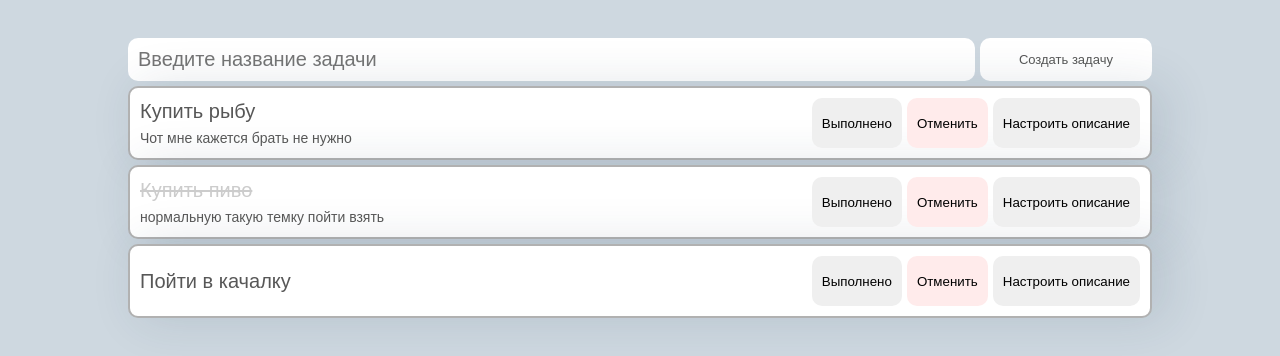
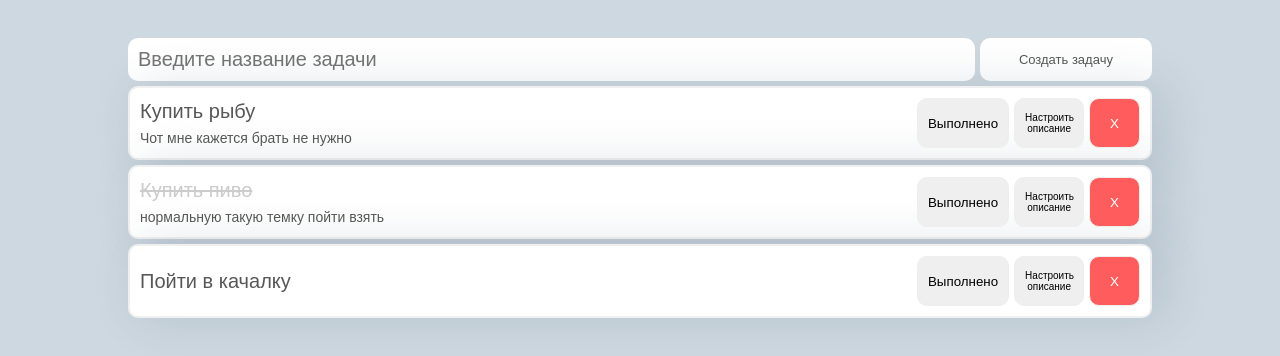
Before and after one commit to Wiglescl/task_list, a plain HTML site: page index.html in a window 1280 px wide. Shown: the part 112-468 px from the top of the page. Drawn offline with Linux system fonts and the light colour scheme.

Commit message:
Button styles changed

```diff
--- a/css/styles.css
+++ b/css/styles.css
@@ -117,7 +117,7 @@ html {
 .task__item-text {
     overflow-wrap: break-word;
     white-space: normal;
-    color: red;
+    color: rgb(145, 91, 91);
 }
 
 .task__manage {
@@ -133,7 +133,7 @@ html {
     margin-bottom: 5px;
     width: 80vw;
     box-shadow: 12px 0px 47px 3px rgba(34, 60, 80, 0.12);
-    border: 2px solid rgb(177, 177, 177);
+    border: 2px solid rgb(240, 240, 240);
 }
 
 
@@ -142,12 +142,15 @@ html {
     height: 50px;
     border-radius: 10px;
     padding: 10px;
+    border: 1px solid rgb(238, 238, 238);
 }
 
 
 
 .task__item-cencel {
-    background-color: rgb(255, 235, 235);
+    background-color: rgb(255, 93, 93);
+    color: white;
+    padding: 0 20px 0 20px;
 }
 
 .text-completed-style {
@@ -164,7 +167,10 @@ html {
     margin-bottom: 5px;
 }
 
-
+.description {
+    width: 70px;
+    font-size: 10px;
+}
 
 .description__li {
     margin-top: 10px;
--- a/js/scripts.js
+++ b/js/scripts.js
@@ -21,8 +21,8 @@ function createTaskIten(taskArr) {
                 <div class="task__item-text-container"><p class="${element.complited ? 'text-completed-style' : ''}" id="task__item-text">${element.title}</p><p class="${element.description ? 'description__li' : ''}">${element.description || ''}</p></div>
                     <div class="task__item-btn-container">
                         <button class="task__item-btn fertig">Выполнено</button>
-                        <button class="task__item-btn task__item-cencel">Отменить</button>
                         <button class="task__item-btn description">Настроить описание</button>
+                        <button class="task__item-btn task__item-cencel">X</button>
                     </div>
                 </li>
             `)
```
